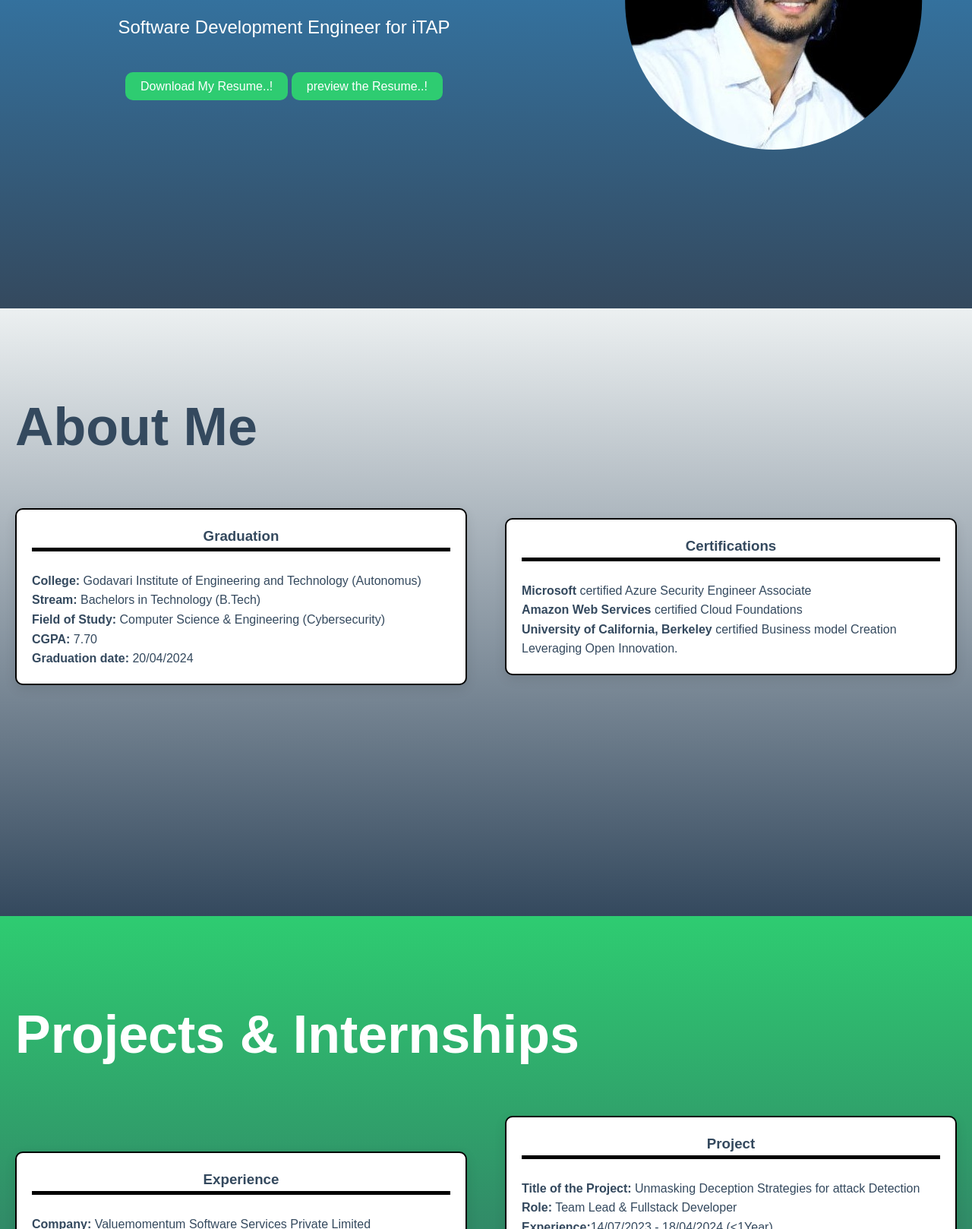
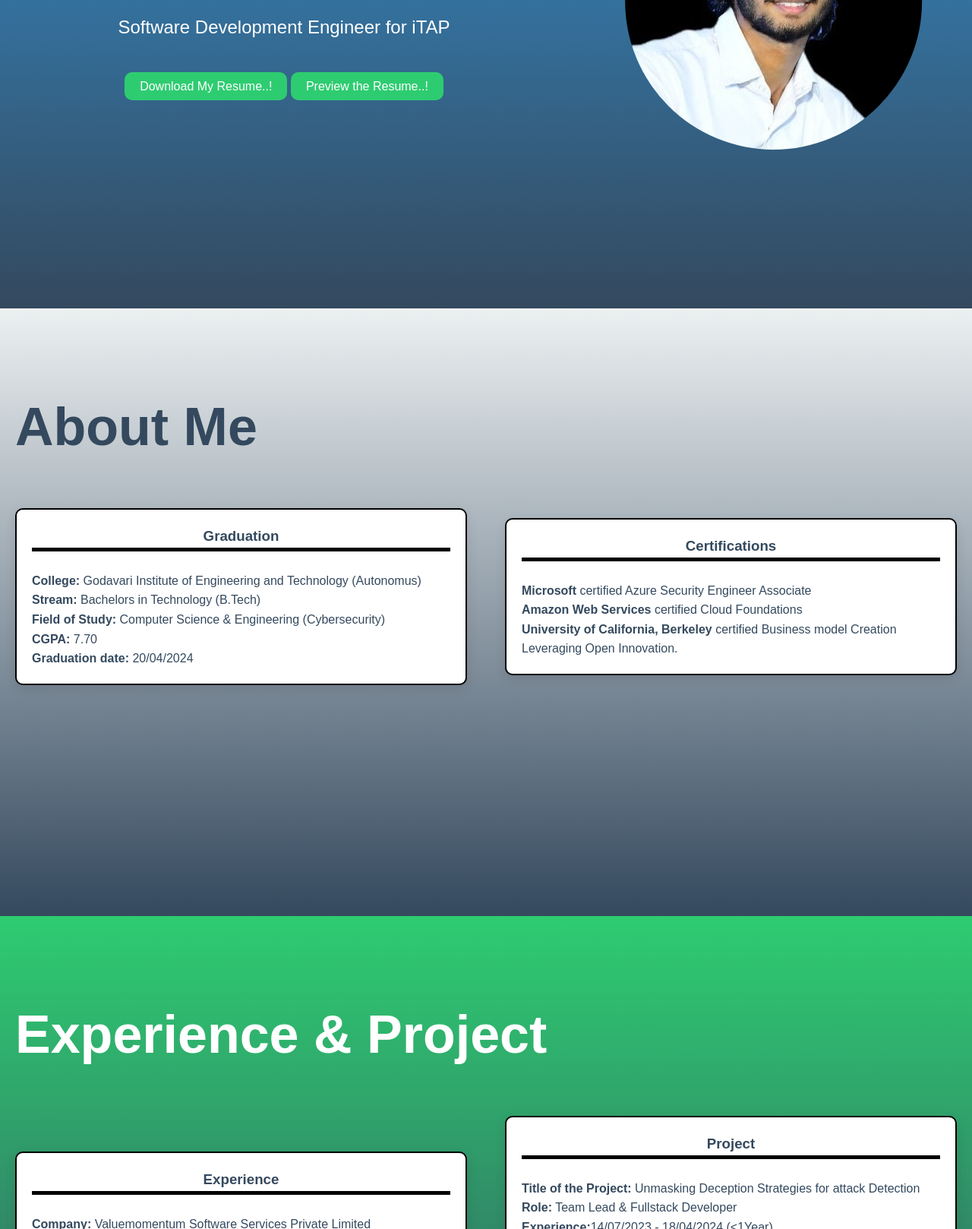
Before and after one commit to rupesh-1021/portfolio, a plain HTML site: page index.html in a window 1280 px wide. Shown: the part 394-2012 px from the top of the page at 76% size. Drawn offline with Linux system fonts and the light colour scheme.

Commit message:
Update index.html

```diff
--- a/index.html
+++ b/index.html
@@ -703,7 +703,7 @@ body {
                 <p style="font-size: 60px;">I'm Rupesh Sai Teja Pitta</p>
                 <p class="typing-text"></p><br>
                 <a href="Resume.pdf" download class="btn" target="_blank">Download My Resume..!</a>
-                <a onclick="openForm()"  title="Click to preview the Resume" class="btn">preview the Resume..!</a>
+                <a onclick="openForm()"  title="Click to preview the Resume" class="btn">Preview the Resume..!</a>
                 </div>
             </div>
             <div class="home-card">
@@ -739,7 +739,7 @@ body {
     </section>
 
     <section id="projects" class="section projects">
-        <h2>Projects & Internships</h2><br><br>
+        <h2>Experience & Project</h2><br><br>
         <div class="project-container">
            <div class="project-card">
                 <h3>Experience</h3><br>
```
